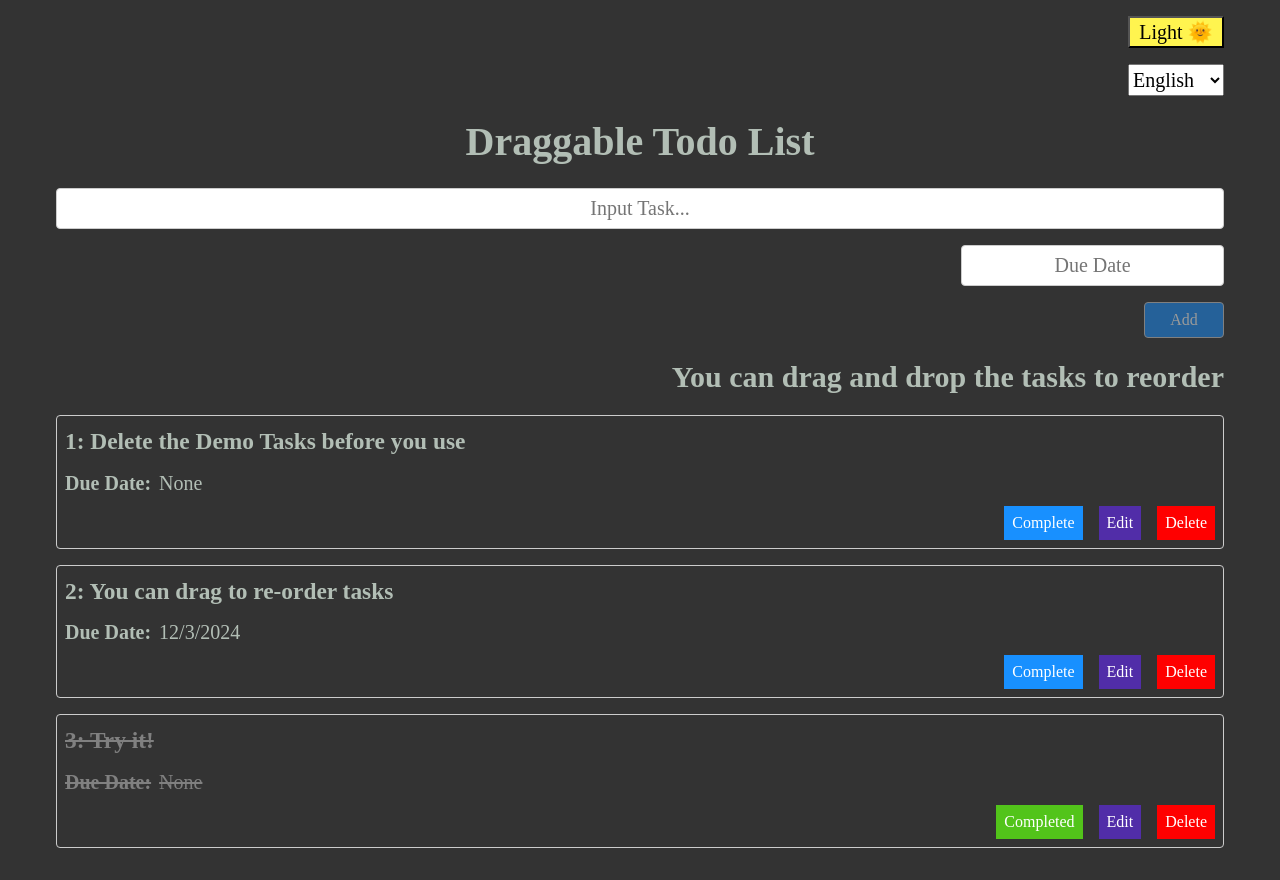
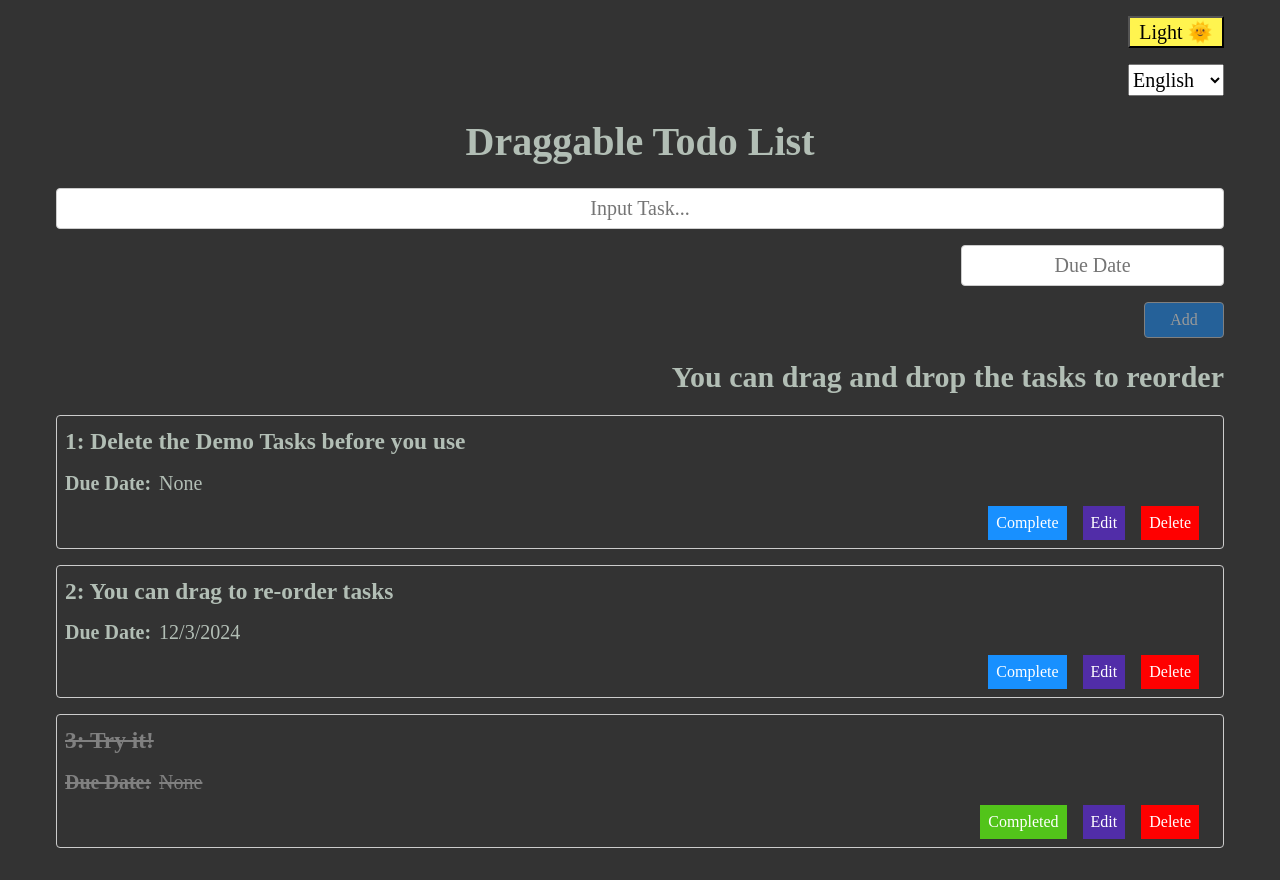
Before and after one commit to john-data-chen/ts-react-drag-and-drop-starter-kit, a React (Vite) app: page / in a window 1280 px wide. Built offline with nearby package versions, Linux system fonts and the light colour scheme.

Commit message:
Refactor task card buttons CSS

```diff
--- a/src/component/TodoCard.tsx
+++ b/src/component/TodoCard.tsx
@@ -39,9 +39,7 @@ const TodoCard = ({
       <span className="todoButtonsWrapper">
         <motion.button
           className={
-            todo.completed
-              ? "completeTaskButton fixLongText"
-              : "incompleteTaskButton fixLongText"
+            "button fixLongText" + (todo.completed ? " completeTaskButton" : "")
           }
           onClick={() => toggleComplete(todo.id)}
           whileHover={{ scale: 1.2 }}
@@ -50,7 +48,7 @@ const TodoCard = ({
           {todo.completed ? t("todo-card.completed") : t("todo-card.complete")}
         </motion.button>
         <motion.button
-          className="editTaskButton fixLongText"
+          className="button editTaskButton fixLongText"
           onClick={() => setIsEditingOpen(true)}
           whileHover={{ scale: 1.2 }}
           whileTap={{ scale: 0.9 }}
@@ -65,7 +63,7 @@ const TodoCard = ({
           />
         )}
         <motion.button
-          className="deleteTaskButton fixLongText"
+          className="button deleteTaskButton fixLongText"
           onClick={() => deleteTodo(todo.id)}
           whileHover={{ scale: 1.2 }}
           whileTap={{ scale: 0.9 }}
--- a/src/theme/ThemeSets.ts
+++ b/src/theme/ThemeSets.ts
@@ -161,7 +161,7 @@ export const GlobalStyles = createGlobalStyle`
     margin-left: auto;
   }
 
-  .incompleteTaskButton {
+  .button {
     background-color: #1890ff;
     color: white;
     border: none;
@@ -177,29 +177,16 @@ export const GlobalStyles = createGlobalStyle`
   }
 
   .completeTaskButton {
+    @extend .button;
     background-color: #52c41a;
-    color: white;
-    border: none;
-    padding: 0.5rem;
-    margin-right: 1rem;
-    cursor: pointer;
-    font-size: 1rem;
-    transition: background-color 0.3s ease;
-
     &:hover {
       background-color: #73d13d;
     }
   }
 
   .deleteTaskButton {
+    @extend .button;
     background-color: red;
-    color: white;
-    border: none;
-    padding: 0.5rem;
-    cursor: pointer;
-    font-size: 1rem;
-    transition: background-color 0.3s ease;
-
     &:hover {
       background-color: #ff7875;
     }
@@ -207,14 +194,6 @@ export const GlobalStyles = createGlobalStyle`
 
   .editTaskButton {
     background-color: #512da8;
-    color: white;
-    border: none;
-    padding: 0.5rem;
-    margin-right: 1rem;
-    cursor: pointer;
-    font-size: 1rem;
-    transition: background-color 0.3s ease;
-
     &:hover {
       background-color: #6f42c1;
     }
```
